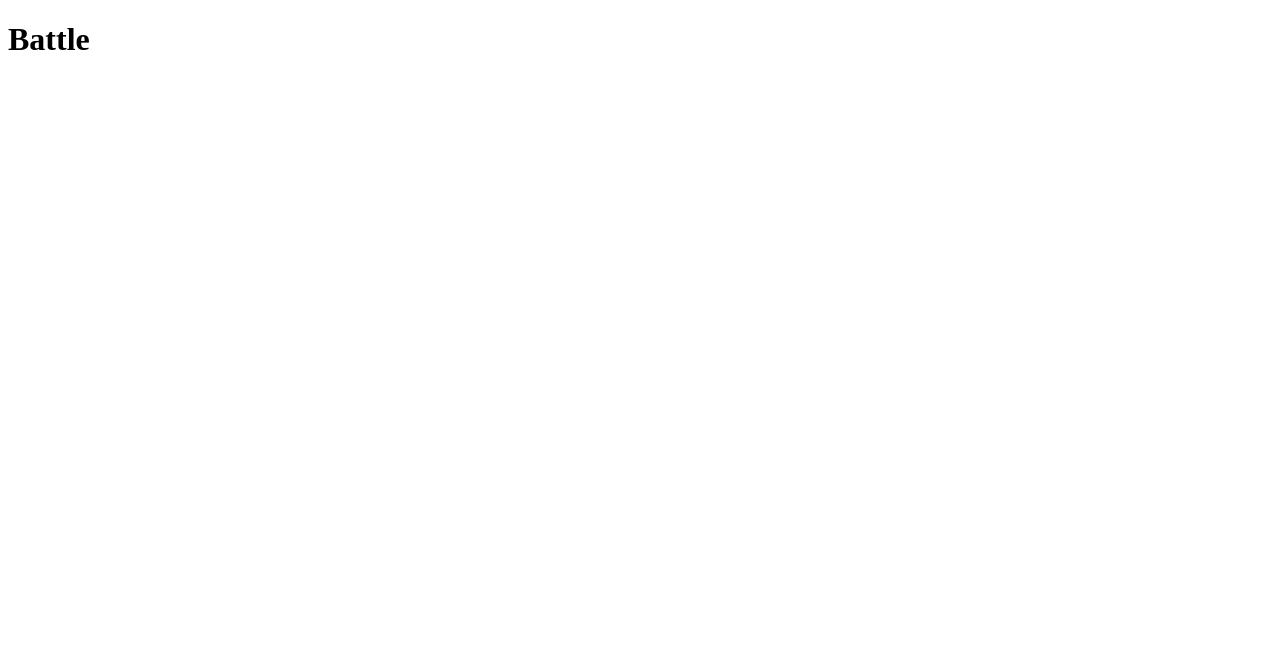
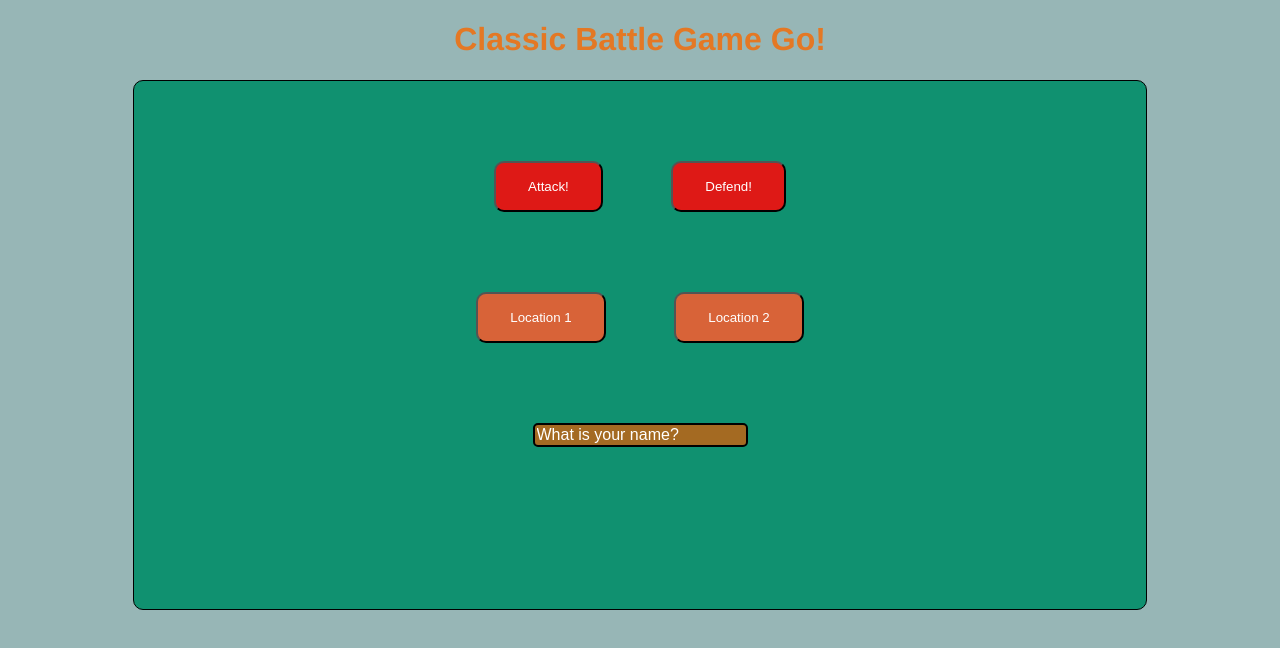
Before and after one commit to joebumbulis/BattleGame_Grp_Project, a plain HTML site: page index.html in a window 1280 px wide. Drawn offline with Linux system fonts and the light colour scheme.

Commit message:
css changes made

```diff
--- a/index.html
+++ b/index.html
@@ -2,10 +2,37 @@
 <html>
   <head>
     <meta charset="utf-8">
+    <link rel="stylesheet" href="main.css">
     <title>Joe's Page</title>
   </head>
   <body>
-    <h1>Battle</h1>
+    <h1>Classic Battle Game Go!</h1>
+
+    <div class="body-container">
+
+      <div class="styling">
+
+        <div class="buttons">
+          <button class="atk-btn" type="button" name="button">Attack!</button>
+          <button class="atk-btn" type="button" name="button">Defend!</button>
+        </div>
+        <div class="buttons">
+          <button class="location" type="button" name="button">Location 1</button>
+          <button class="location" type="button" name="button">Location 2</button>
+        </div>
+        <div class="input-div">
+          <input placeholder="What is your name? "class="player-name" type="text" name="" value="">
+
+        </div>
+
+
+      </div>
+
+
+      </div>
+
+    </div>
+
 
   </body>
 </html>
--- /dev/null
+++ b/sass/_base.scss
@@ -0,0 +1,12 @@
+// button styles
+//bg colors
+//font primary
+//font secondary
+//border for styling div
+//header
+body {
+  font-family: Helvetica Neue, sans-serif;
+  background: $color-main-bg;
+  color: $orange;
+  text-align: center;
+}
--- /dev/null
+++ b/sass/_button.scss
@@ -0,0 +1,34 @@
+.atk-btn {
+  padding: 1rem 2rem;
+
+  margin: 5rem 2rem 0 2rem;
+  border-radius: 10px;
+  background: $red;
+  color: #FFFFFF;
+
+}
+.location {
+  // width: 10rem;
+  padding: 1rem 2rem;
+  margin: 5rem 2rem 0 2rem;
+  border-radius: 10px;
+  background: #D86338;
+  color: $dark-grey;
+  color: #FFFFFF;
+
+}
+
+.player-name {
+  margin-top: 5rem;
+  border: 2px solid black;
+  border-radius: 5px;
+  font-size: 1rem;
+  background: $brownish;
+  color: white;
+
+
+}
+
+.player-name::-webkit-input-placeholder {
+    color: #FFFFFF;
+}
--- /dev/null
+++ b/sass/_card.scss
@@ -0,0 +1,12 @@
+.body-container {
+
+}
+
+.styling {
+  background: $green-ish;
+  height: 33rem;
+  width: 80%;
+  border: 1px solid black;
+  margin: 0 auto;
+  border-radius: 10px;
+}
--- /dev/null
+++ b/sass/_vars.scss
@@ -0,0 +1,6 @@
+$color-main-bg: #97B6B6;
+$red: #DE1916;
+$dark-grey: #444942;
+$brownish: #A46A22;
+$orange: #E47824;
+$green-ish: #109170;
--- a/sass/main.scss
+++ b/sass/main.scss
@@ -0,0 +1,4 @@
+@import "vars";
+@import "base";
+@import "card";
+@import "button";
```
Also changed, not shown: main.css, 1 other file.
